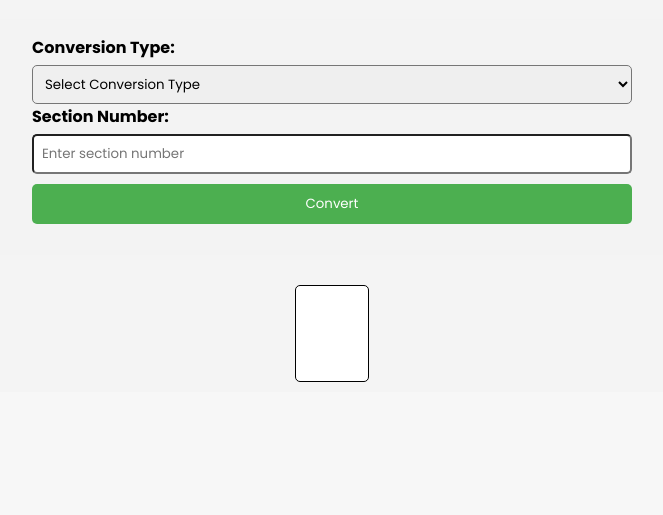
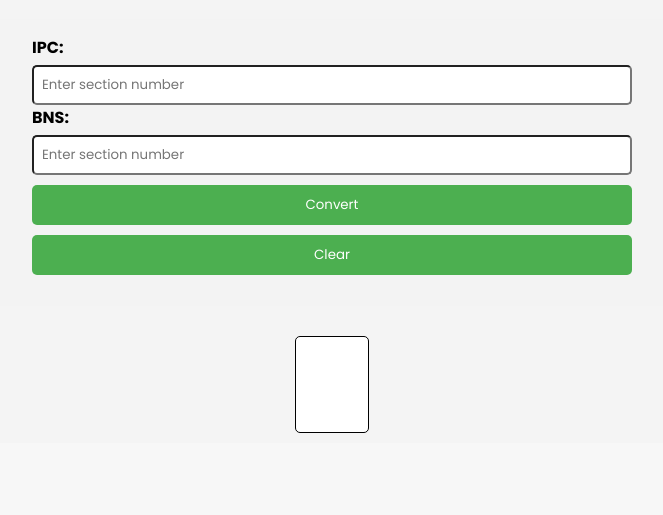
Before and after one commit to meeheer123/law-converter, a Flask app: page / in a window 1280 px wide. Shown: the part 241-756 px from the top of the page, without its empty margins (308-971 px from the left). Run offline with Flask 3, Linux system fonts and the light colour scheme; some libraries are stand-ins or nearby versions.

Commit message:
frontend update

```diff
--- a/templates/index.html
+++ b/templates/index.html
@@ -17,15 +17,20 @@
     <div class="container2">
         <form method="post">
             <div class="form-item">
-                <label for="code_type">Conversion Type:</label>
+                <!-- <label for="code_type">Conversion Type:</label>
                 <select id="code_type" name="code_type" class="form-control" required>
                     <option value="">Select Conversion Type</option>
                     <option value="ipc to bns">IPC to BNS</option>
                     <option value="bns to ipc">BNS to IPC</option>
-                </select>
-                <label for="section">Section Number:</label>
+                </select> -->
+                <div class="input1">
+                <label for="section">IPC:</label>
                 <input type="text" id="section" name="section" class="form-control" placeholder="Enter section number" required>
+                <label for="section">BNS:</label>
+                <input type="text" id="section" name="section" class="form-control" placeholder="Enter section number" required>
+                </div>
                 <button type="submit" >Convert</button>
+                <button type="reset">Clear</button>
             </form>
         </div>
     </div>
```
